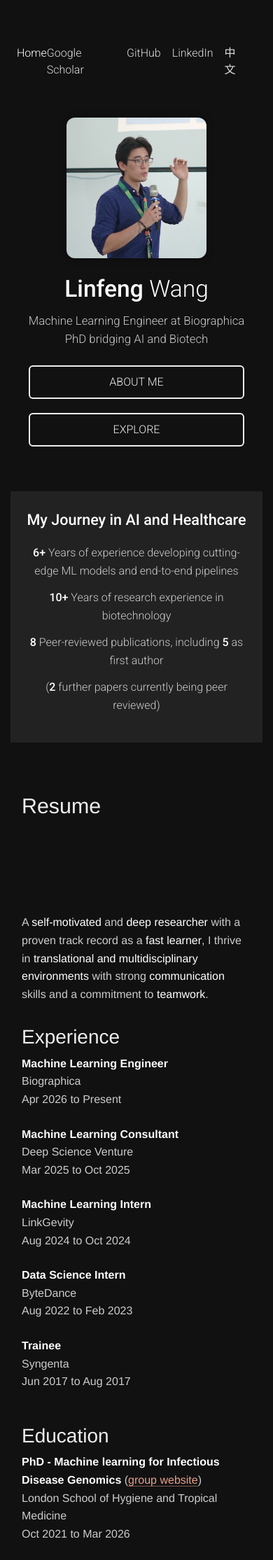
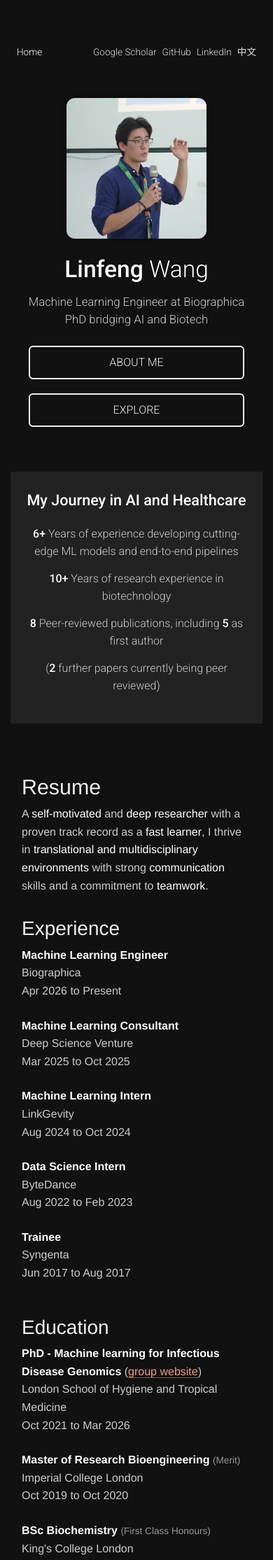
Before and after one commit to linfeng-wang/linfeng-wang.github.io, a Jekyll site: the page built from _pages/about.md, in a window 390 px wide. Shown: the top 2229 px of the page at 70% size. Built offline with Jekyll 4.4.1, drawn with Linux system fonts in a browser that asks for light colours; comment, search, counter and statistics services are not loaded; a style sheet for code colours, icons or effects is not loaded.

Commit message:
Tighten section heading spacing and fix the squashed mobile nav
Heading spacing:
- .resume-left is flex: 0 0 140px for the side-by-side desktop layout. Once
  the wrapper stacks on mobile that basis becomes a HEIGHT, so the heading
  box was forced to 140px tall and left ~100px of dead space under it. Every
  section heading sat 136px above its text where the in-section headings
  (Experience, Education, Skills, Publications) use 8px. Sized to content.
- Removed three empty <div style="margin-top: 2em;"></div> spacers after the
  subtitle in Thesis, Fun Experience and Teaching Trips, which added a
  further 32px gap. Those now match at 8px too.
- Zeroed the h3 bottom margin when stacked, which had left the two h3
  sections 16px off instead of 8px.

Mobile nav:
- Five items with long labels do not fit a phone width, and the flex row was
  shrinking them until labels broke apart: "Home" and "Google" ran together
  with 0px between them, and "Google Scholar" and "中文" each split across
  two lines. Added breakpoints at 640/400/360px that reduce the label size
  and spacing and set white-space: nowrap so a label is never cut in half.
  Gaps are now 6-16px depending on width, one row, no overflow, in both
  languages down to 320px.

Desktop layout is unchanged; all of this is inside max-width media queries
except the nowrap, which only prevents mid-label breaks.

Verified: zero horizontal overflow and zero contrast failures across 8 pages
at 320/390/1100px, and all internal URLs resolve.

Co-Authored-By: Claude Opus 5 <noreply@anthropic.com>

```diff
--- a/_includes/header.html
+++ b/_includes/header.html
@@ -49,6 +49,40 @@
 
 <style>
 @import url('https://fonts.googleapis.com/css2?family=Inter:wght@400;600&family=Playfair+Display:wght@600&display=swap');
+
+/* ---------- Nav on small screens ----------
+   Five items with long labels do not fit a phone width. Without this the
+   flex row shrinks each item until the text breaks mid-label: "HomeGoogle"
+   run together, and "Google Scholar" and "中文" split across two lines. */
+@media (max-width: 640px) {
+  .d-flex.justify-content-between > .navbar-nav {
+    flex-wrap: wrap;
+  }
+
+  .navbar-nav .nav-item .nav-link {
+    white-space: nowrap;      /* never break a label in half */
+    font-size: 0.92rem;
+  }
+
+  .navbar-nav .nav-item {
+    margin-right: 0.7rem !important;
+  }
+
+  .navbar-nav .nav-item:last-child {
+    margin-right: 0 !important;
+  }
+}
+
+@media (max-width: 400px) {
+  .navbar-nav .nav-item .nav-link { font-size: 0.85rem; }
+  .navbar-nav .nav-item { margin-right: 0.5rem !important; }
+}
+
+@media (max-width: 360px) {
+  .navbar-nav .nav-item .nav-link { font-size: 0.78rem; }
+  .navbar-nav .nav-item { margin-right: 0.4rem !important; }
+  .d-flex.justify-content-between.px-4 { padding-left: 0.75rem !important; padding-right: 0.75rem !important; }
+}
 
 .card {
   background: #eaeaea;
--- a/_layouts/about.html
+++ b/_layouts/about.html
@@ -199,9 +199,17 @@ layout: default
     }
 
     .resume-left {
-      margin-bottom: 2em;
+      /* flex-basis is 140px for the side-by-side desktop column; once the
+         wrapper stacks, that basis becomes a HEIGHT and left ~100px of dead
+         space under the heading. Size to content instead. */
+      flex: 0 0 auto;
+      margin-bottom: 0.5em;
       padding-right: 0;
     }
+
+    /* h3 section headings carry a default bottom margin that h2 does not,
+       which made those two sections sit 16px off instead of 8px */
+    .resume-left h3 { margin-bottom: 0; }
   }
 
 
@@ -452,7 +460,6 @@ layout: default
     <h5>
       <strong>{{ t.thesis.title_bold }}</strong> {{ t.thesis.title_rest }}
     </h5>
-    <div style="margin-top: 2em;"></div>
     <div class="resume-columns">
       <div class="resume-entry">
         {%- for pr in t.thesis.projects %}
@@ -488,7 +495,6 @@ layout: default
     <h5>
       <strong>{{ t.fun_experience.title_bold }}</strong>  {{ t.fun_experience.title_rest }}
     </h5>
-    <div style="margin-top: 2em;"></div>
     <div class="resume-columns">
       {{ t.fun_experience.intro }}
       <ul>
@@ -519,7 +525,6 @@ layout: default
     <h5>
       <strong>{{ t.teaching_trips.title_bold }}</strong>  {{ t.teaching_trips.title_rest }}
     </h5>
-    <div style="margin-top: 2em;"></div>
     <div class="resume-columns">
       {{ t.teaching_trips.intro }}
       <ul>
```
